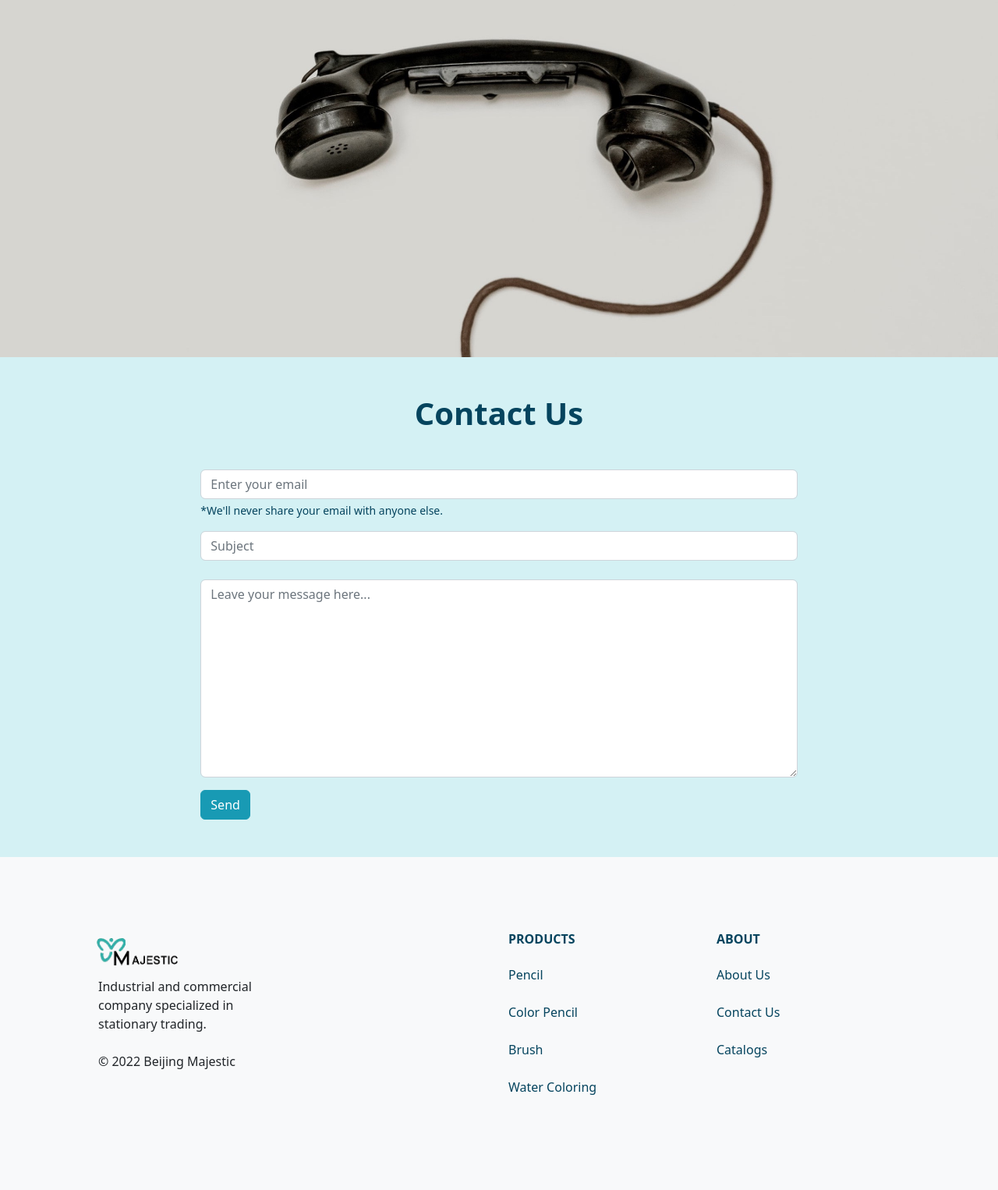
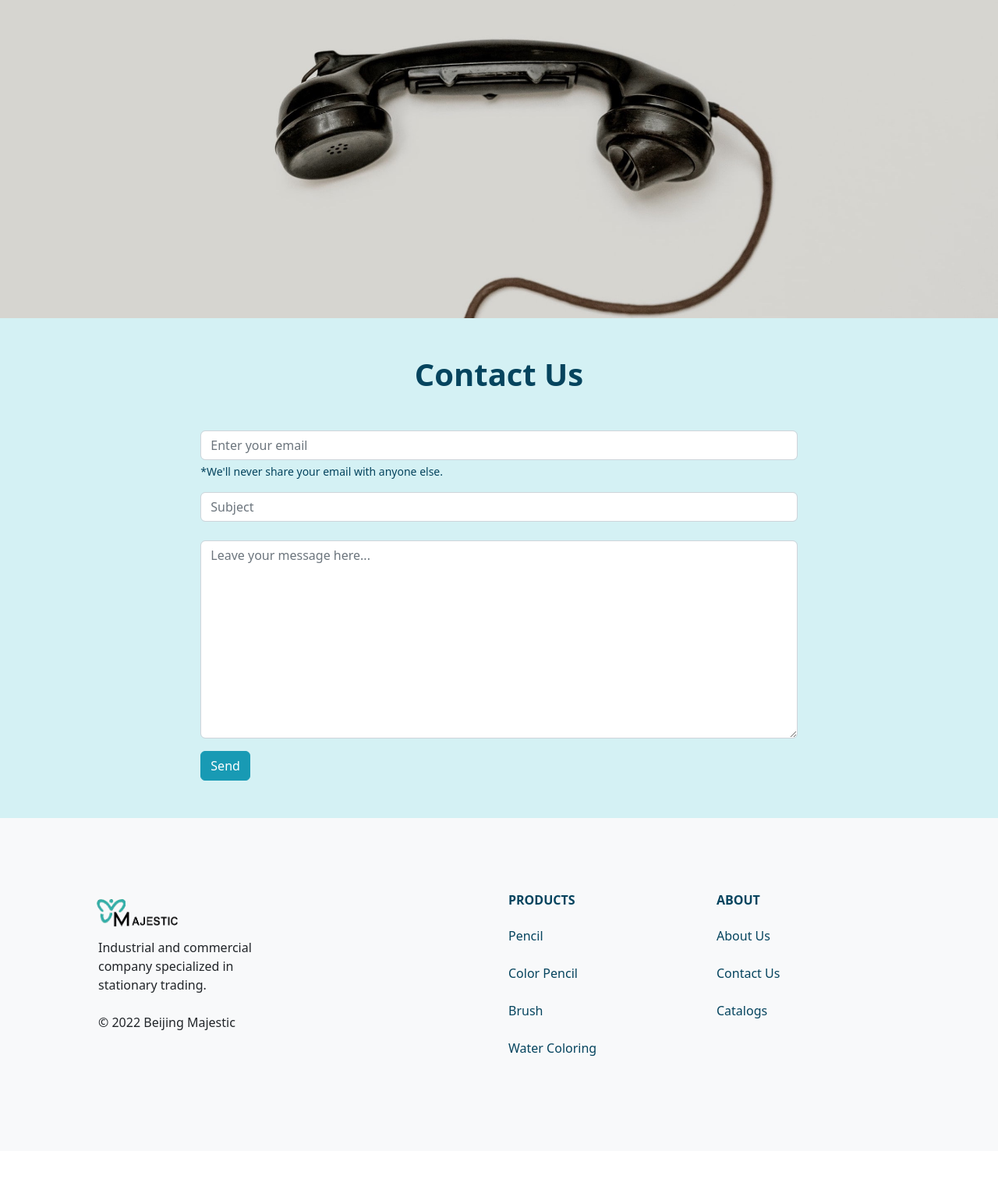
Before and after one commit to YRD-Software/bjmajestic.com, a Django app: page /contact/ in a window 1280 px wide. Shown: the part 67-1593 px from the top of the page at 78% size. After the commit the page ends 1421 px from the top, so only its background shows below. Run offline with Django 3.2, Linux system fonts and the light colour scheme.

Commit message:
Update contact us css

```diff
--- a/products/static/products/base.css
+++ b/products/static/products/base.css
@@ -126,7 +126,7 @@
 
 .contact-img-crop {
     width: 100%;
-    height: 1100px;
+    height: 1050px;
     object-fit: cover;
     object-position: top;
 }
```
